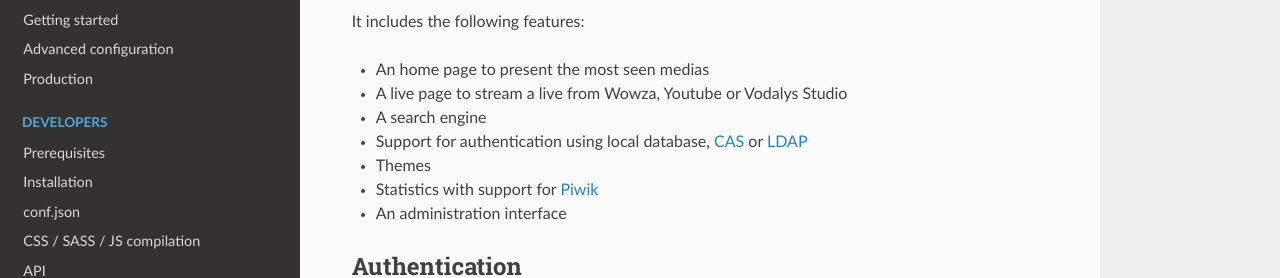
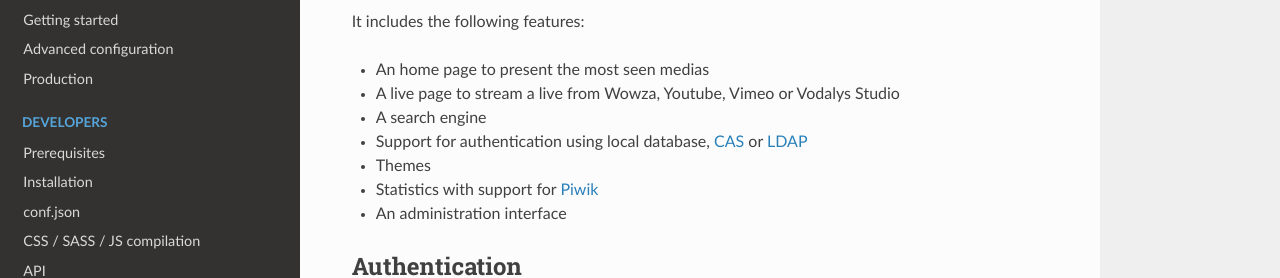
Before and after one commit to veo-labs/openveo-portal, an MkDocs documentation site: the page built from docs/index.md, in a window 1280 px wide and 900 px high. Shown: the part 294-572 px from the top of the window. Built offline with MkDocs 1.6.1, drawn with Linux system fonts in a browser that asks for light colours; nearby versions of some CDN libraries; old or Windows-style settings are respelled for this version of MkDocs.

Commit message:
doc: add Vimeo live support

```diff
--- a/docs/index.md
+++ b/docs/index.md
@@ -7,7 +7,7 @@ It aims to offer a portal to access medias exposed by an [OpenVeo](https://githu
 It includes the following features:
 
 - An home page to present the most seen medias
-- A live page to stream a live from Wowza, Youtube or Vodalys Studio
+- A live page to stream a live from Wowza, Youtube, Vimeo or Vodalys Studio
 - A search engine
 - Support for authentication using local database, [CAS](https://www.apereo.org/projects/cas) or [LDAP](https://en.wikipedia.org/wiki/Lightweight_Directory_Access_Protocol)
 - Themes
```
Also changed, not shown: README.md (+1 -1 lines).
